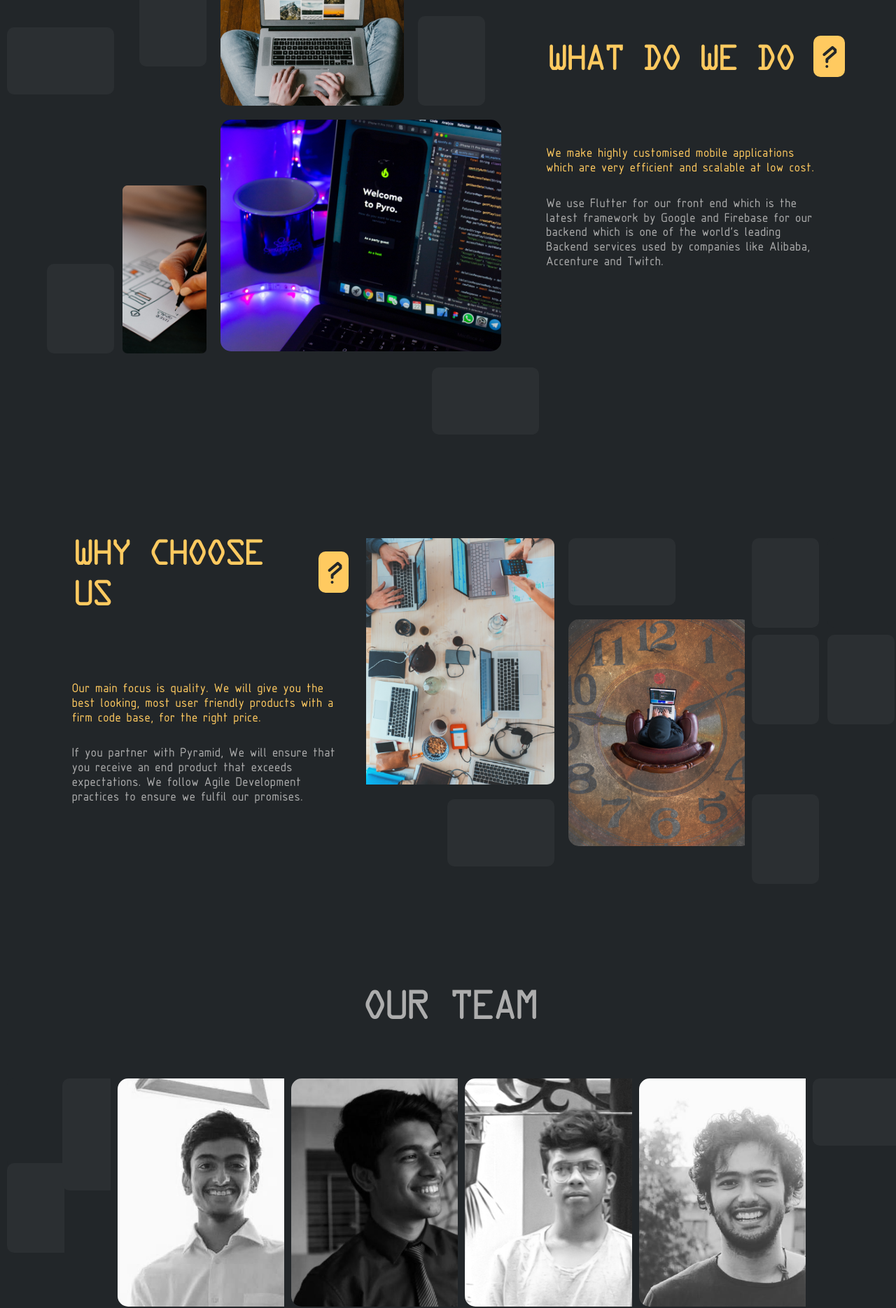
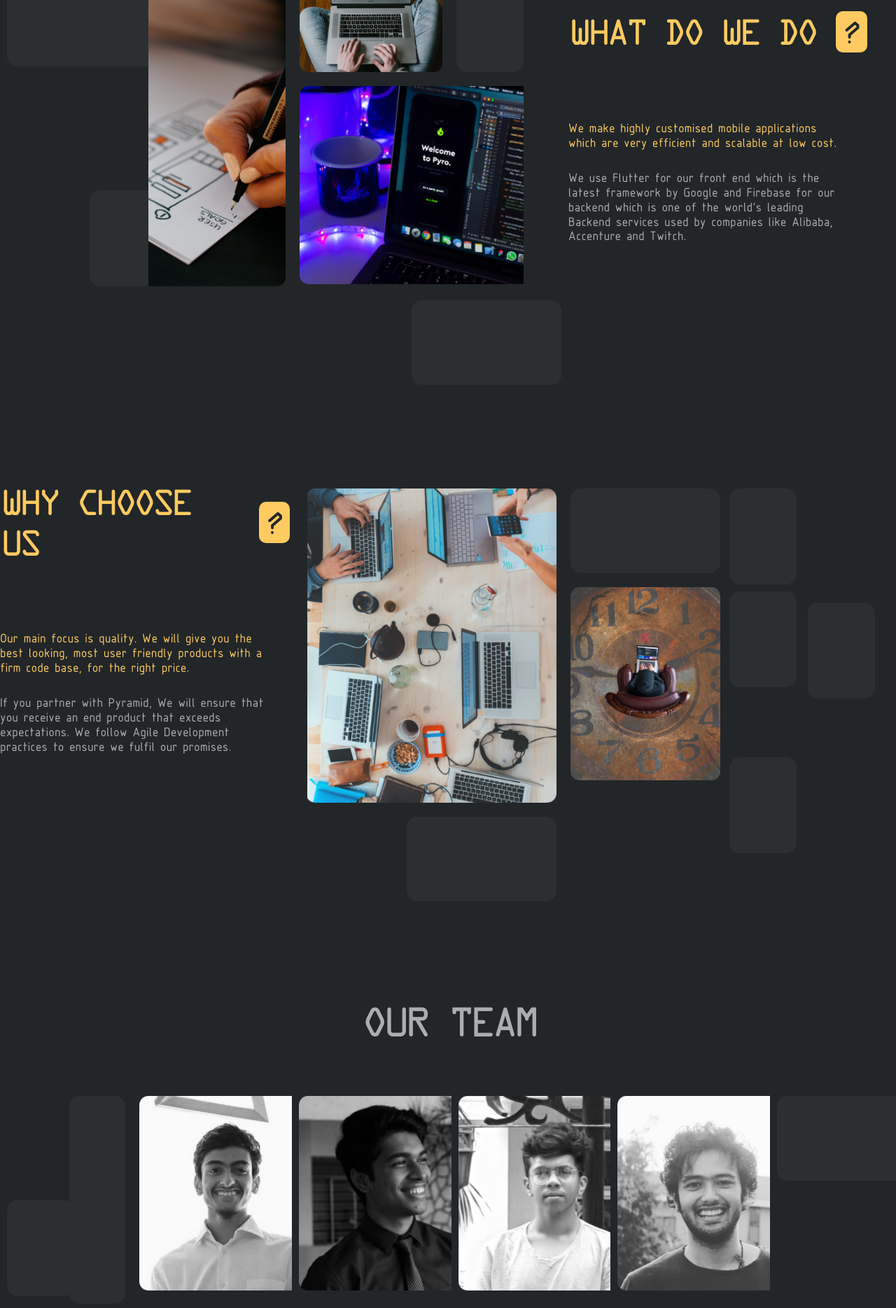
Before and after one commit to PyramidDevelopers/react-trainee, a React (Create React App) app: page / in a window 1280 px wide. Shown: the part 780-2649 px from the top of the page at 70% size. Built offline with nearby package versions, Linux system fonts and the light colour scheme.

Commit message:
General responsiveness

```diff
--- a/src/App.css
+++ b/src/App.css
@@ -13,7 +13,6 @@
 img{
     margin: .625rem;
 }
-
 /* @media only screen and (min-width: 1700px) and (max-width: 1950px){
     :root {
         font-size: 14px;
--- a/src/components/Content/Content.css
+++ b/src/components/Content/Content.css
@@ -46,7 +46,7 @@
     /* display: inline-block; */
     color: var(--lightgrey);
 }
-@media screen and (min-width: 1370px) {
+@media screen and (min-width: 1383px) {
     .content--titletext{
         font-size: 4rem;
     }
--- a/src/components/Reach/Form.css
+++ b/src/components/Reach/Form.css
@@ -64,3 +64,8 @@
 input:focus, textarea:focus, select:focus{
     outline: none;
 }
+
+
+@media screen and (min-width: 1024px) {
+
+}
--- a/src/components/Reach/Reach.css
+++ b/src/components/Reach/Reach.css
@@ -2,16 +2,19 @@
 
 .reach__content{
     display: flex;
+    width: 100%;
     margin: 0 auto;
     margin-bottom: 8%;
 }
+.reach__content > div{
+    display: inline-block;
+    margin: 0 auto;
+}
 .reach__left{
     width: 50vw;
-    margin: 0 auto;
 }
 .reach__right{
     width: 50vw;
-    margin: 0 auto;
 }
 /* .reach__title{
     width: 20%;
@@ -112,3 +115,57 @@
     padding-top: 6vh;
     padding-left: 20px;
 }
+
+
+
+@media screen and (min-width: 1383px) {
+    .left__title p{
+        line-height: 2.5rem;
+        font-size: 2rem;
+    }
+    .top__lefttitle{
+        font-size: 2rem;
+        letter-spacing: -0.12em;
+        margin-bottom: 15%;
+    }
+    .top__leftbody{
+        font-size: 1.6rem;
+        line-height: 1.7rem;
+        margin-bottom: 0;
+    }
+    .right__bottomname p{
+        letter-spacing: -0.12rem;
+        font-size: 2rem;
+    }
+}
+@media screen and (min-width: 1850px) {
+    .right__bottomname p{
+        letter-spacing: -0.12rem;
+        font-size: 2.5rem;
+    }
+}
+
+/* @media screen and (min-width: 1275px) {
+    .right__bottomicon{
+        width: 15%;
+        height: 10vh;
+    }
+    .right__bottomicon i{
+        padding-top: 45%;
+        justify-items: center;
+        font-size: 2.5rem;
+        padding-left: 30%;
+    }
+    .right__bottomname{
+        margin-left: 20px;
+        width: 65%;
+        height: 10vh;
+        margin-bottom: 20px;
+    }
+    .right__bottomname p{
+        letter-spacing: -0.12rem;
+        font-size: 1.8rem;
+        padding-top: 4vh;
+        padding-left: 20px;
+    }
+} */
--- a/src/components/Team/Images.css
+++ b/src/components/Team/Images.css
@@ -1,7 +1,10 @@
 @import url(../../index.css);
 
 .images > img{
-    margin-right: 0;
+    max-width: 17.25rem;
+    height: auto;
+    margin: .625rem;
+    object-fit: contain;
 }
 .images__title{
     margin-top: 10px;
@@ -19,3 +22,9 @@
     color: var(--body-color);
     letter-spacing: -0.12em;
 }
+
+@media screen and (min-width: 1850px) {
+    .images > img{
+        max-width: 20.25rem;
+    }
+}
--- a/src/components/Team/Team.css
+++ b/src/components/Team/Team.css
@@ -16,6 +16,11 @@
 }
 .team__body{
     display: flex;
+    width: 100%;
+}
+.team__body > div{
+    display: flex;;
+    margin: 0 auto;
 }
 .team__left{
     display: flex;
@@ -23,13 +28,31 @@
 .team__middle{
     display: flex;
 }
-.long-black-box{
+/* .long-black-box{
+    height: 85%;
+} */
+.team__left > .long-black-box{
+    margin-left: -10%;
     height: 80%;
-}
-.team__left > .long-black-box{
-    margin-left: -2%;
-    margin-right: -5%;
+    /* margin-right: -5%; */
 }
 .team__left__boxes > .small-black-box{
-    margin-top: -18%;
+    /* margin-top: -18%; */
+    margin-top: -12%;
 }
+
+
+@media screen and (min-width: 1825px) {
+    .team__left > .long-black-box{
+        margin-left: 2%;
+    }
+    .team__left__boxes > .small-black-box{
+        width: 7.5rem;
+    }
+}
+@media screen and (min-width: 1850px) {
+    .team__left__boxes > .small-black-box{
+        /* margin-top: %; */
+        height: 10.563rem;
+    }
+}
--- a/src/components/Team/Team.js
+++ b/src/components/Team/Team.js
@@ -17,6 +17,7 @@ const Team = () => {
         <div className="team" id="fifth">
             <div className="team__title">OUR TEAM</div>
             <div className="team__body">
+                <div className="body__mainteam">
                 <div className="team__left">
                     <div className="team__left__boxes">
                         <div className="small-black-invisible-box"></div>
@@ -32,6 +33,7 @@ const Team = () => {
                 <div className="team__right">
                     <div className="wide-black-box"></div>
                 </div>
+                </div>
             </div>
         </div>
     );
--- a/src/components/What/trial.css
+++ b/src/components/What/trial.css
@@ -35,25 +35,19 @@
     align-items: end;
 }
 .image-left img{
-    max-height: 15rem !important;
-    width: auto;
+    max-width: 12.938rem;
+    height: 26.938rem;
     display: grid;
     justify-items: start;
     align-items: start;
-    /* max-width: 100% !important;
-    height: auto; */
 }
 .top__right img{
-    /* height: 15rem !important;
-    width: auto; */
-    max-height: 100vh !important;
-    width: auto;
+    max-width: 13.375rem;
+    height: 17.938rem;
 }
 .what__rightimg > img{
-    /* height: 17rem !important;
-    width: auto; */
-    max-height: 100vh !important;
-    width: auto;
+    max-width: 22.063rem;
+    height: 17.688rem;
 }
 .top__right{
     display: flex;
@@ -73,3 +67,21 @@
     margin-left: 4vw;
     margin: auto auto;
 }
+
+@media screen and (min-width: 1850px) {
+    .image-left img{
+        max-width: 15.938rem;
+        height: 31.938rem;
+        display: grid;
+        justify-items: start;
+        align-items: start;
+    }
+    .top__right img{
+        max-width: 16.375rem;
+        height: 20.938rem;
+    }
+    .what__rightimg > img{
+        max-width: 25.063rem;
+        height: 20.688rem;
+    }
+}
--- a/src/components/Why/Why.css
+++ b/src/components/Why/Why.css
@@ -5,6 +5,10 @@
     margin-bottom: 10%;
 }
 .why__body{
+    /* margin-left: 8vw;
+    max-width: 40vw;
+    margin-right: 5vw; */
+    /* margin: 0 auto auto 8vw; */
     margin: 0 auto;
 }
 .why__right{
@@ -12,27 +16,38 @@
     /*might wanna delete this*/
     /* position: absolute;
     right: 0; */
-    margin: 0 auto;
+    margin: 0 0;
 }
 .why__right > .left{
     display: grid;
     justify-items: end;
 }
-.left > .wide-black-box{
+/* .left > .wide-black-box{
     margin-top: -15px;
-}
+} */
 .right > .small-black-box{
     margin: 10px;
 }
 .right > .last__box{
     margin-top: 100px;
 }
-.why__body{
-    margin-left: 8vw;
-    max-width: 40vw;
-    margin-right: 5vw;
-    margin: 0 auto auto 8vw;
+.left__img{
+    /* height: 22rem !important; */
+    max-width: 22.75rem;
+    height: 28.063rem;
 }
-.left__img{
-    height: 22rem !important;
+.right__img{
+    max-width: 13.375rem;
+    height: 17.25rem;
 }
+
+@media screen and (min-width: 1850px) {
+    .left__img{
+        max-width: 24.75rem;
+        height: 31.063rem;
+    }
+    .right__img{
+        max-width: 16.375rem;
+        height: 20.25rem;
+    }
+}
--- a/src/components/Why/Why.js
+++ b/src/components/Why/Why.js
@@ -19,7 +19,7 @@ const Why = () => {
                 </div>
                 <div className="middle">
                     <div className="wide-black-box"></div>
-                    <img src={Right} alt=""/>
+                    <img src={Right} className="right__img" alt=""/>
                 </div>
                 <div className="right">
                     <div className="small-black-box"></div>
--- a/src/index.css
+++ b/src/index.css
@@ -13,32 +13,53 @@
     --body-color: #ffca60;
 }
 .small-black-box{
+    /* width: 6rem;
+    height: 8rem; */
     width: 6rem;
-    height: 8rem;
+    height: 8.563rem;
     background-color: var(--grey);
-    border-radius: 10px;
-    margin: 10px;
+    border-radius: 15px;
+    margin: .625rem;
 }
 .small-black-invisible-box{
-    width: 6rem;
-    height: 8rem;
+    /* width: 6rem;
+    height: 8rem; */
+    width: 7.5rem;
+    height: 9.563rem;
     background-color: var(--main-color);
-    border-radius: 10px;
-    margin: 10px;
+    border-radius: 15px;
+    margin: .625rem;
 }
 .wide-black-box{
-    width: 9.563rem;
-    height: 6rem;
+    /* width: 9.563rem; */
+    width: 13.375rem;
+    height: 7.563rem;
+    /* height: 6rem; */
     /* width: calc(4.5vw + 4.5vh);
     height: calc(3vw + 3vh); */
     background-color: var(--grey);
-    border-radius: 10px;
-    margin: 10px;
+    border-radius: 15px;
+    margin: .625rem;
 }
 .long-black-box{
     width: 6rem;
     height: 10rem;
     background-color: var(--grey);
-    border-radius: 10px;
-    margin: 10px;
+    border-radius: 15px;
+    margin: .625rem;
 }
+
+@media screen and (min-width: 1850px) {
+    .wide-black-box{
+        width: 16.375rem;
+        height: 9.563rem;
+    }
+    .small-black-box{
+        width: 7.5rem;
+        height: 9.563rem;
+    }
+    .long-black-box{
+        width: 9rem;
+        height: 10rem;
+    }
+}
```
